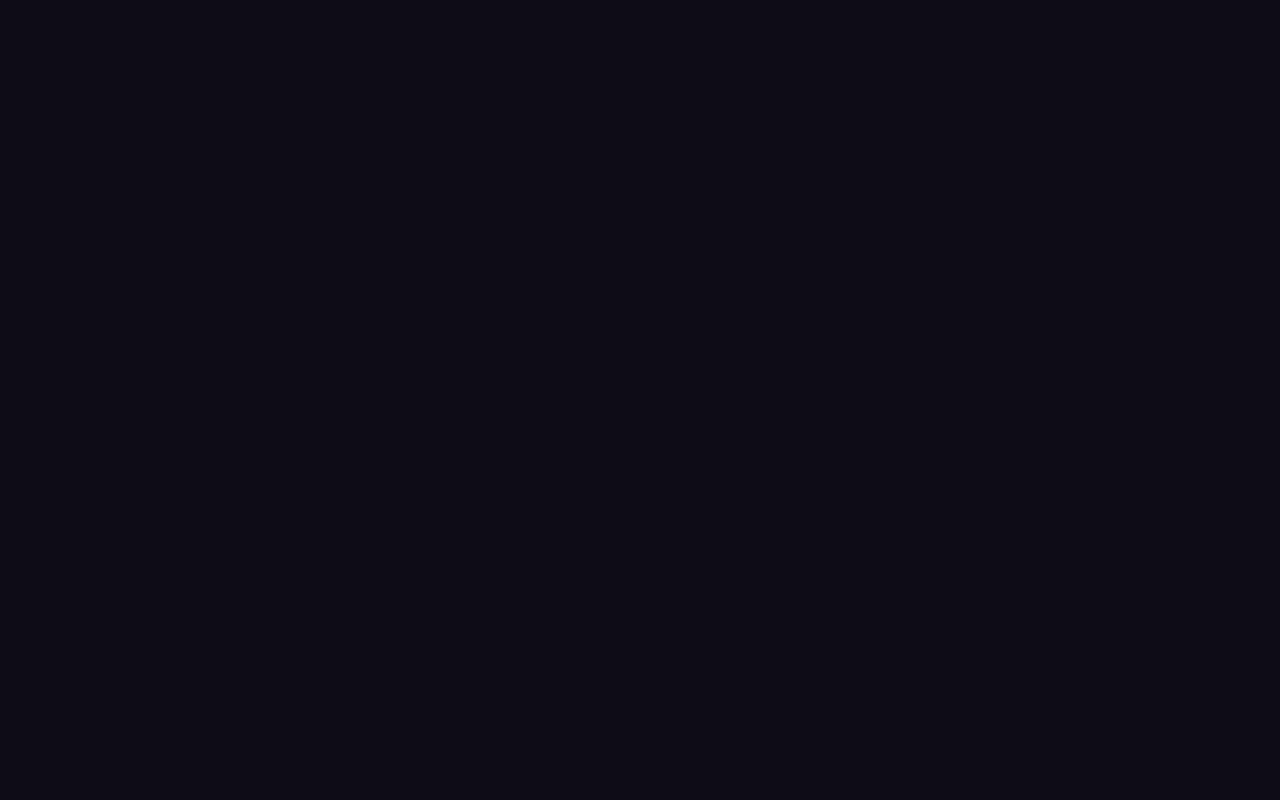
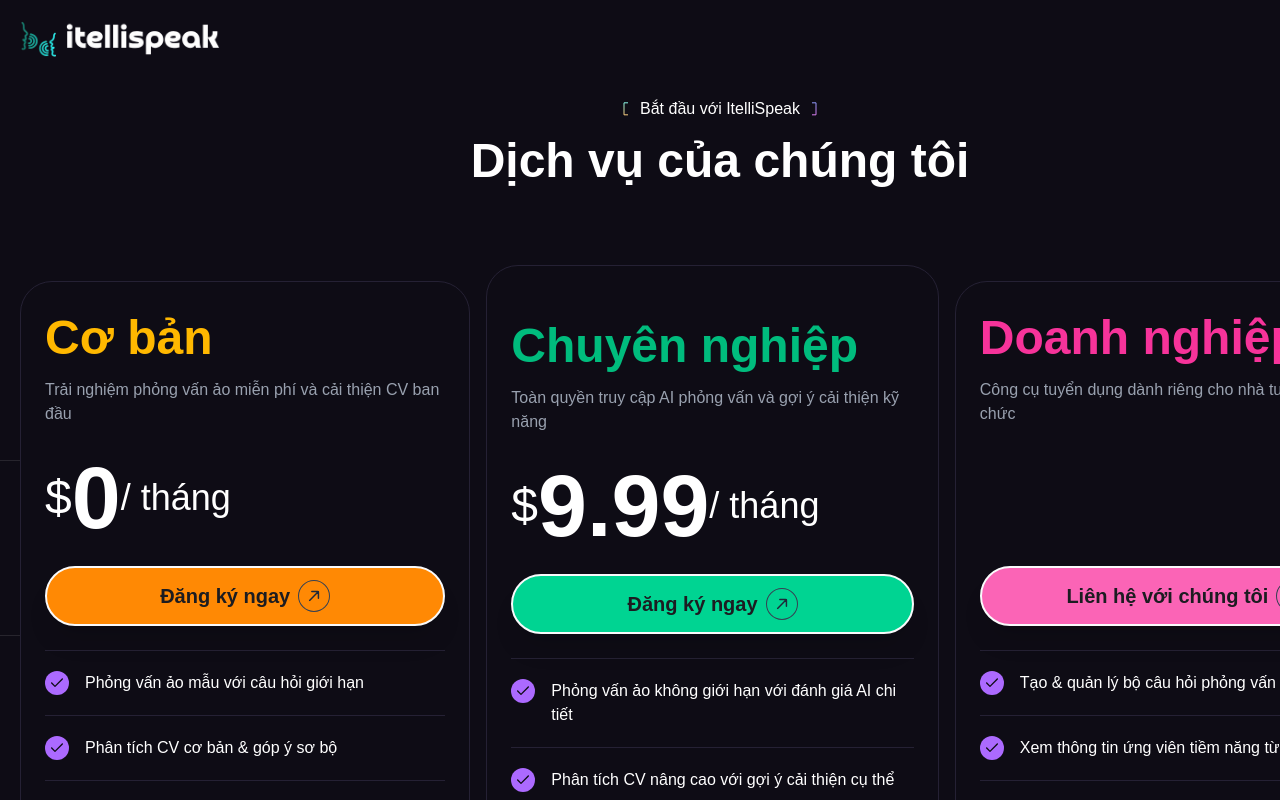
Before and after one commit to trinhnhatnambmt/IntelliSpeak_SEP390, a React (Vite) app: page /upgrade-plan in a window 1280 px wide. Before the commit this address had no page. Shown: the top 800 px of the page. Built offline with nearby package versions, Linux system fonts and the light colour scheme; a web font is replaced by a local one.

Commit message:
Pricing page

```diff
--- a/src/App.jsx
+++ b/src/App.jsx
@@ -1,11 +1,13 @@
 import { Route, Routes } from "react-router-dom";
 import Header from "./sections/Header";
 import Homepage from "./pages/Homepage";
+import UpgradePlan from "./pages/UpgradePlan";
 
 const App = () => {
     return (
         <Routes>
             <Route path="/" element={<Homepage />} />
+            <Route path="/upgrade-plan" element={<UpgradePlan />} />
         </Routes>
     );
 };
--- a/src/assets/index.js
+++ b/src/assets/index.js
@@ -25,8 +25,12 @@ import gradient from "./gradient.png";
 import loading1 from "./loading-01.svg";
 import howItWork1 from "./howitwork1.jpg";
 import howItWork2 from "./howitwork2.jpg";
+import check from "./check.svg";
+import lines from "./lines.svg";
 
 export {
+    lines,
+    check,
     howItWork2,
     logo,
     service1,
--- a/src/components/Button/Button.jsx
+++ b/src/components/Button/Button.jsx
@@ -1,11 +1,12 @@
 import React from "react";
 
-const Button = ({ children, className }) => {
+const Button = ({ children, className, onClick }) => {
     return (
         <button
             className={`relative flex justify-center gap-2 items-center mx-auto shadow-xl  text-black-50  backdrop-blur-md lg:font-semibold border-gray-50 border-2 rounded-full overflow-hidden group z-10
       before:absolute before:w-full before:transition-all before:duration-700 before:-left-full  before:rounded-full before:aspect-square before:-z-10
       hover:text-gray-50 hover:before:left-0 hover:before:scale-150 hover:cursor-pointer ${className}`}
+            onClick={onClick}
         >
             {children}
             <svg
--- /dev/null
+++ b/src/components/PricingList.jsx
@@ -0,0 +1,78 @@
+import React from "react";
+import { check } from "~/assets";
+import { pricing } from "~/constants";
+import Button from "./Button/Button";
+import clsx from "clsx";
+
+const PricingList = () => {
+    return (
+        <div className="flex gap-[1rem] max-lg:flex-wrap">
+            {pricing.map((item) => (
+                <div
+                    key={item.id}
+                    className="w-[19rem] max-lg:w-full h-full px-6 border border-[#252134] rounded-[2rem] lg:w-auto even:py-14 odd:py-8 odd:my-4"
+                >
+                    <h4
+                        className={clsx(
+                            `text-5xl font-bold mb-4`,
+                            item.id === "0" && "text-[#FFB800]",
+                            item.id === "1" && "text-emerald-500",
+                            item.id === "2" && "text-pink-500"
+                        )}
+                    >
+                        {item.title}
+                    </h4>
+
+                    <p className="body-2 min-h-[4rem] mb-3 text-gray-400">
+                        {item.description}
+                    </p>
+
+                    <div className="flex items-center h-[5.5rem] mb-6">
+                        {item.price && (
+                            <>
+                                <div className="text-5xl">$</div>
+                                <div className="text-[5.5rem] leading-none font-bold">
+                                    {item.price}
+                                </div>
+                                <div className="text-4xl">/ tháng</div>
+                            </>
+                        )}
+                    </div>
+
+                    <Button
+                        className={clsx(
+                            "w-full mb-6 py-3",
+                            item.price === "0" &&
+                                "bg-orange-400 text-xl before:bg-orange-500",
+                            item.price === "9.99" &&
+                                "bg-emerald-400 text-xl before:bg-emerald-500",
+                            item.price === null &&
+                                "bg-pink-400 text-xl before:bg-pink-500"
+                        )}
+                    >
+                        {item.price ? "Đăng ký ngay" : "Liên hệ với chúng tôi"}
+                    </Button>
+
+                    <ul>
+                        {item.features.map((feature, index) => (
+                            <li
+                                key={index}
+                                className="flex items-start py-5 border-t border-[#252134]"
+                            >
+                                <img
+                                    src={check}
+                                    width={24}
+                                    height={24}
+                                    alt="Check"
+                                />
+                                <p className="body-2 ml-4">{feature}</p>
+                            </li>
+                        ))}
+                    </ul>
+                </div>
+            ))}
+        </div>
+    );
+};
+
+export default PricingList;
--- /dev/null
+++ b/src/components/designs/Pricing.jsx
@@ -0,0 +1,29 @@
+import { lines } from "~/assets";
+
+export const LeftLine = () => {
+    return (
+        <div className="hidden lg:block absolute top-1/2 right-full w-[92.5rem] h-[11.0625rem] -translate-y-1/2 pointer-events-none">
+            <img
+                className="w-full"
+                src={lines}
+                width={1480}
+                height={177}
+                alt="Lines"
+            />
+        </div>
+    );
+};
+
+export const RightLine = () => {
+    return (
+        <div className="hidden lg:block absolute top-1/2 left-full w-[92.5rem] h-[11.0625rem] -translate-y-1/2 -scale-x-100 pointer-events-none">
+            <img
+                className="w-full"
+                src={lines}
+                width={1480}
+                height={177}
+                alt="Lines"
+            />
+        </div>
+    );
+};
--- a/src/constants/index.js
+++ b/src/constants/index.js
@@ -95,7 +95,55 @@ const roadmap = [
     },
 ];
 
+const pricing = [
+    {
+        id: "0",
+        title: "Cơ bản",
+        description:
+            "Trải nghiệm phỏng vấn ảo miễn phí và cải thiện CV ban đầu",
+        price: "0",
+        features: [
+            "Phỏng vấn ảo mẫu với câu hỏi giới hạn",
+            "Phân tích CV cơ bản & góp ý sơ bộ",
+            "Tài khoản miễn phí, không cần thẻ thanh toán",
+        ],
+    },
+    {
+        id: "1",
+        title: "Chuyên nghiệp",
+        description:
+            "Toàn quyền truy cập AI phỏng vấn và gợi ý cải thiện kỹ năng",
+        price: "9.99",
+        features: [
+            "Phỏng vấn ảo không giới hạn với đánh giá AI chi tiết",
+            "Phân tích CV nâng cao với gợi ý cải thiện cụ thể",
+            "Lưu lại lịch sử phỏng vấn & so sánh theo thời gian",
+            "Ưu tiên hỗ trợ người dùng",
+        ],
+    },
+    {
+        id: "2",
+        title: "Doanh nghiệp",
+        description:
+            "Công cụ tuyển dụng dành riêng cho nhà tuyển dụng & tổ chức",
+        price: null, // "Liên hệ"
+        features: [
+            "Tạo & quản lý bộ câu hỏi phỏng vấn riêng",
+            "Xem thông tin ứng viên tiềm năng từ hệ thống",
+            "Phân tích hiệu quả tuyển dụng qua dashboard",
+            "Hỗ trợ triển khai riêng cho doanh nghiệp",
+        ],
+    },
+];
+
 const heroIcons = [homeSmile, file02, searchMd, plusSquare];
 const notificationImages = [notification4, notification3, notification2];
 
-export { words, heroIcons, notificationImages, logoIconsList, roadmap };
+export {
+    words,
+    heroIcons,
+    notificationImages,
+    logoIconsList,
+    roadmap,
+    pricing,
+};
--- /dev/null
+++ b/src/pages/UpgradePlan.jsx
@@ -0,0 +1,32 @@
+import React from "react";
+import { useNavigate } from "react-router-dom";
+import { logo } from "~/assets";
+import { LeftLine, RightLine } from "~/components/designs/Pricing";
+import Heading from "~/components/Heading";
+import PricingList from "~/components/PricingList";
+
+const UpgradePlan = () => {
+    const navigate = useNavigate();
+    return (
+        <div className="container mx-auto px-5 py-5">
+            <img
+                src={logo}
+                alt=""
+                width={200}
+                onClick={() => navigate("/")}
+                className="cursor-pointer"
+            />
+            <div className="mt-10 relative w-[1400px] mx-auto">
+                <Heading
+                    title="Dịch vụ của chúng tôi "
+                    tag="Bắt đầu với ItelliSpeak"
+                />
+                <PricingList />
+                <LeftLine />
+                <RightLine />
+            </div>
+        </div>
+    );
+};
+
+export default UpgradePlan;
--- a/src/sections/Hero.jsx
+++ b/src/sections/Hero.jsx
@@ -7,8 +7,10 @@ import GradientText from "~/components/GradientText";
 import Notification from "~/components/Notification";
 import { heroIcons, words } from "~/constants";
 import LogoSection from "./LogoSection";
+import { useNavigate } from "react-router-dom";
 
 const Hero = () => {
+    const navigate = useNavigate();
     return (
         <section
             className="w-full flex flex-col items-center relative px-10 pt-38"
@@ -63,7 +65,10 @@ const Hero = () => {
                 </p>
             </div>
             <div className="flex items-center gap-4">
-                <Button className="px-4 py-2 bg-emerald-400 text-lg before:bg-emerald-500">
+                <Button
+                    className="px-4 py-2 bg-emerald-400 text-lg before:bg-emerald-500"
+                    onClick={() => navigate("/upgrade-plan")}
+                >
                     Xem Chi Tiết Gói
                 </Button>
                 <Button className="px-4 py-2 bg-white text-lg before:bg-emerald-500">
```
Also changed, not shown: src/assets/check.svg (added), src/assets/lines.svg (added).
